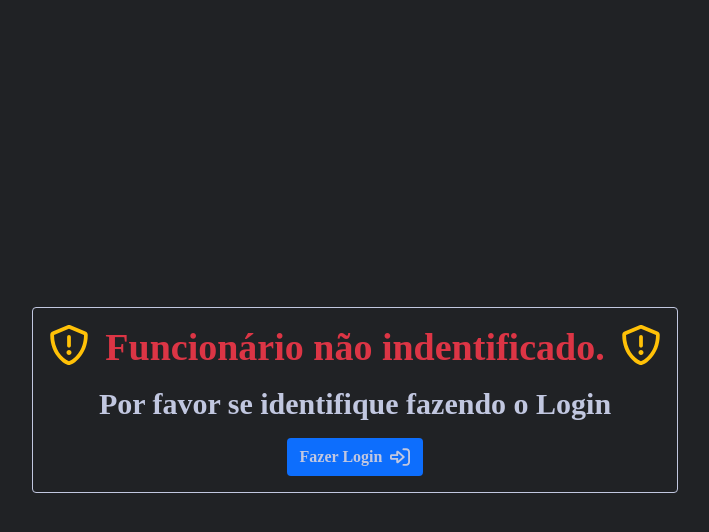
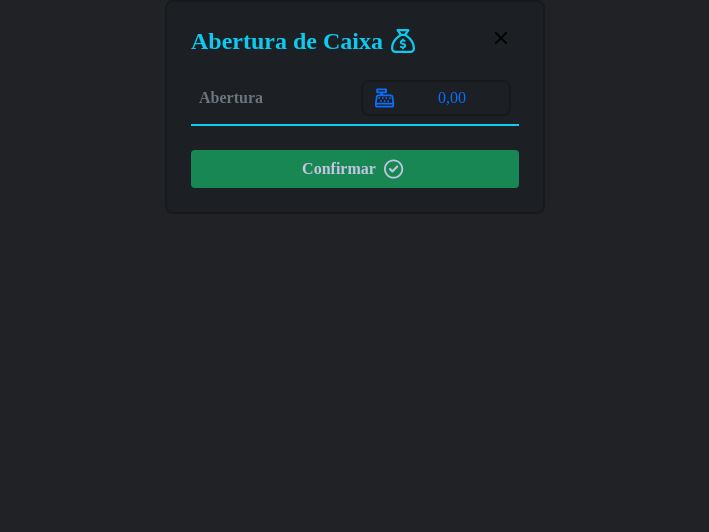
Before and after one commit to DouglasSuzukiDS/CashSystem, a React (Create React App) app in the folder Frontend/: page /opencash in a window 1280 px wide. Shown: the top 532 px of the page, without its empty margins (285-994 px from the left). Built offline with nearby package versions, Linux system fonts and the light colour scheme; a web font is replaced by a local one.

Commit message:
Create initial value and save in localstorage

```diff
--- a/Frontend/public/style.css
+++ b/Frontend/public/style.css
@@ -1158,6 +1158,39 @@ h4 {
   font-weight: bold;
 }
 
+#openCashModal .formsOpen {
+  width: 380px;
+  padding: 24px;
+  border: 2px solid var(--fb1);
+  border-radius: 8px;
+  background-color: var(--bs-dark);
+}
+#openCashModal .formsOpen h4 {
+  color: var(--bs-info);
+}
+#openCashModal .formsOpen h4:hover {
+  color: #31D2F2;
+}
+#openCashModal .formsOpen #closeOpenCash:hover {
+  cursor: pointer;
+  opacity: 0.5;
+}
+#openCashModal #openingCash {
+  background-color: transparent;
+  outline: none;
+  border: 0;
+  max-width: 90px;
+}
+#openCashModal #openingCash::-moz-placeholder {
+  color: var(--bs-primary);
+}
+#openCashModal #openingCash:-ms-input-placeholder {
+  color: var(--bs-primary);
+}
+#openCashModal #openingCash::placeholder {
+  color: var(--bs-primary);
+}
+
 .forms {
   width: 380px;
   height: 420px;
@@ -1292,11 +1325,14 @@ select:hover {
   border-top-right-radius: 8px;
 }
 .containerSystem .sectionSystem .contentSystem {
-  background-color: var(--dark-blue);
-  opacity: 0.4;
+  background-color: rgba(8, 28, 101, 0.4);
   width: 100%;
   height: 400px;
   padding: 24px;
+}
+.containerSystem .sectionSystem .contentSystem #contentSystemStart {
+  width: 100%;
+  height: 100%;
 }
 .containerSystem .sectionSystem .footerSystem {
   border-bottom-left-radius: 8px;
--- a/Frontend/public/style.scss
+++ b/Frontend/public/style.scss
@@ -19,6 +19,7 @@
 
 @import '../src/Components/Invoicing/Invoice';
 @import '../src/Components/Closing/Closing';
+@import '../src/Components/OpenCash/OpenCash';
 
 @import '../src/pages/RegisterUser/RegisterUser';
 @import '../src/pages/Login/Login';
--- a/Frontend/src/Components/Closing/Closing.jsx
+++ b/Frontend/src/Components/Closing/Closing.jsx
@@ -13,40 +13,7 @@ import { useEffect } from 'react'
 import XMark from '../../assets/Icons/XMark'
 
 
-// Values Brute
-let opening = 37.80
-let money = 258
-let pix = 27
 
-let debitCard = 34.50
-let creditCard = 13.30
-
-// Tax Card
-let taxDebit = ((debitCard * 1.99) / 100).toFixed(2)
-let taxCredit = ((creditCard * 4.74) / 100).toFixed(2)
-// console.log(`Taxa Débito: ${taxDebit}`)
-// console.log(`Taxa Crédito: ${taxCredit}`)
-
-let debitCardFinal = debitCard - taxDebit // 33,81
-let creditCardFinal = creditCard - taxCredit // 12,67
-// console.log(`Débito sem a Taxa: ${debitCardFinal}`)
-// console.log(`Crédito sem a Taxa: ${creditCardFinal}`)
-
-// Values Final
-
-let openingPix = opening + pix // 285
-console.log(`Din + Pix: ${openingPix}`)
-
-let amountCards = (debitCardFinal + creditCardFinal) //  46,48
-// console.log(`Valor Total em Cartões: ${amountCards}`)
-
-let amount = (openingPix + amountCards).toFixed(2) // 331,48
-// console.log(`Total: ${amount}`)
-
-// Values Money
-let amountMoney = money - opening
-let amountBank = pix + amountCards
-let amountValue = amountMoney + amountBank
 
 /*  Blocked Keys
    F1 => Help
@@ -79,8 +46,43 @@ const closeFormDay = () => {
    close.style.display = 'flex' ? close.style.display = 'none' : close.style.display = 'flex'
 }
 
-export default function Closing() {
+export default function Closing(props) {
    const navigate = useNavigate()
+
+   // Values Brute
+let opening = 37.80
+let money = 258
+let pix = 27
+
+let debitCard = 34.50
+let creditCard = 13.30
+
+// Tax Card
+let taxDebit = ((debitCard * 1.99) / 100).toFixed(2)
+let taxCredit = ((creditCard * 4.74) / 100).toFixed(2)
+// console.log(`Taxa Débito: ${taxDebit}`)
+// console.log(`Taxa Crédito: ${taxCredit}`)
+
+let debitCardFinal = debitCard - taxDebit // 33,81
+let creditCardFinal = creditCard - taxCredit // 12,67
+// console.log(`Débito sem a Taxa: ${debitCardFinal}`)
+// console.log(`Crédito sem a Taxa: ${creditCardFinal}`)
+
+// Values Final
+
+let openingPix = opening + pix // 285
+// console.log(`Din + Pix: ${openingPix}`)
+
+let amountCards = (debitCardFinal + creditCardFinal) //  46,48
+// console.log(`Valor Total em Cartões: ${amountCards}`)
+
+let amount = (openingPix + amountCards).toFixed(2) // 331,48
+// console.log(`Total: ${amount}`)
+
+// Values Money
+let amountMoney = money - opening
+let amountBank = pix + amountCards
+let amountValue = amountMoney + amountBank
 
    useEffect(() => {
       window.addEventListener('keydown', (event) => {
@@ -107,7 +109,7 @@ export default function Closing() {
                   <div id='closeElementFormDay'>
                      <XMark w='24' h='24'
                         className=''
-                        onClick={closeFormDay}
+                        onClick={props.close}
                      />
                   </div>
                </h4>
@@ -119,7 +121,8 @@ export default function Closing() {
                      <CashRegister w='24' h='24' fill='var(--bs-primary)' className='mr-1' />
                      <p className='inputTF text-primary'>
                         {/* 0,00 */}
-                        {opening.toFixed(2)}
+                        {/* {opening.toFixed(2)} */}
+                        { props.openCashValue }
                      </p>
                   </div>
                </div>
--- /dev/null
+++ b/Frontend/src/Components/OpenCash/OpenCash.jsx
@@ -0,0 +1,76 @@
+/* eslint-disable no-unused-expressions */
+import { redirect, useNavigate } from "react-router-dom";
+import CashRegister from "../../assets/Icons/CashRegister";
+import CircleCheck from "../../assets/Icons/CircleCheck";
+import SackDollar from "../../assets/Icons/SackDollar";
+import XMark from "../../assets/Icons/XMark";
+
+export default function OpenCash(props) {
+   // localStorage.removeItem('openCashValue')
+
+   const navigate = useNavigate()
+
+   const openCashValue = () => {
+      let openingCash = parseFloat(document.querySelector('#openingCash').value).toFixed(2)
+
+      //const alertMsgCash = alert('Insira o valor correto')
+
+      function lc(){
+         // localStorage.removeItem('openCashValue')
+         localStorage.removeItem('openCashValue')
+         localStorage.setItem('openCashValue', openingCash)
+         navigate('/')
+         let modal = document.querySelector('#openCashModal')
+         modal.classList.remove('flex')
+         modal.classList.add('none')
+         console.log(modal)
+      }
+
+      //eslint-disable-next-line no-restricted-globals
+      confirm(`Confirmar Valor: ${openingCash}`) ?
+       lc() : alert('5555')
+   }
+
+   return (
+      <main className="flex" id='openCashModal'>
+         <div className="formsOpen">
+
+            <form action='/' className="formOpenCash w-100 h-100 f column sbt" id='formOpenCash'>
+               <h4 className="f sbt pb-2">
+
+                  <div className="flex text-center">
+                     <h4 className='flex'>Abertura de Caixa</h4>
+                     <SackDollar w='24' h='24' fill='var(--bs-info)' className='ml-1' />
+                  </div>
+
+                  <div id='closeOpenCash' onClick={props.close}>
+                     <XMark w='24' h='24'
+                        className=''
+                     />
+                  </div>
+               </h4>
+
+               <div className="inputForm f aic sbt bb-info p-1"> {/* Abertura */}
+                  <p className='inputTF'>Abertura</p>
+
+                  <div className="openingValue borderForm flex inputValue">
+                     <CashRegister w='24' h='24' fill='var(--bs-primary)' className='mr-1' />
+                     <p className='inputTF text-primary'>
+                        <input type="text"
+                           className='text-primary pg3 text-center'
+                           id="openingCash" placeholder="0,00"/>
+                        {/* {opening.toFixed(2)} */}
+                     </p>
+                  </div>
+               </div>
+
+               <div className="flex btn btn-success mt-3" onClick={openCashValue}>
+                     Confirmar
+                     <CircleCheck w='24' h='24' fill='var(--text)' className='ml-1' />
+               </div>
+
+            </form>
+         </div>
+      </main>
+   )
+}
--- /dev/null
+++ b/Frontend/src/Components/OpenCash/_OpenCash.scss
@@ -0,0 +1,35 @@
+#openCashModal {
+   .formsOpen {
+      width: 380px;
+      // height: 420px;
+      padding: 24px;
+      border: 2px solid var(--fb1);
+      border-radius: 8px;
+      background-color: var(--bs-dark);
+
+      h4 {
+         color: var(--bs-info);
+
+         &:hover {
+            color: #31D2F2;
+         }
+      }
+
+      #closeOpenCash:hover {
+         cursor: pointer;
+         opacity: 0.5;
+      }
+   }
+
+   #openingCash {
+      background-color: transparent;
+      outline: none;
+      border: 0;
+      max-width: 90px;
+
+      &::placeholder {
+         color: var(--bs-primary);
+      }
+   }
+
+}
--- a/Frontend/src/pages/OpenSystem/OpenSystem.jsx
+++ b/Frontend/src/pages/OpenSystem/OpenSystem.jsx
@@ -9,18 +9,30 @@ import Signature from "../../assets/Icons/Signature";
 import TrashCan from "../../assets/Icons/TrashCan";
 import Closing from "../../Components/Closing/Closing";
 import Invoicing from "../../Components/Invoicing/Invoice";
+import OpenCash from "../../Components/OpenCash/OpenCash";
 
 
 // let employeerName = document.querySelector('#employeerName')
+
+
+
+const startJob = () => {
+   // alert(`Valor do localstorage: ${openCashValue}`)
+   const contentSystemStart = document.querySelector('#contentSystemStart')
+   contentSystemStart.classList.toggle('flex')
+   let openCashValue = localStorage.getItem('openCashValue')
+}
 
 const closingCash = () => {
    let infosSystemClose = document.querySelector('.infosSystemClose')
 
    infosSystemClose.classList === 'flex' ?
       infosSystemClose.classList.toggle('none') : infosSystemClose.classList.toggle('flex')
+
+   localStorage.getItem('openCashValue')
 }
 
-export default function OpenSystem() {
+export default function OpenSystem(props) {
    useEffect(() => {
       window.addEventListener('keydown', (event) => {
          if (event.keyCode === 123) { // F12
@@ -30,14 +42,18 @@ export default function OpenSystem() {
       })
    }, [])
 
+   useEffect(() => {
+      localStorage.getItem('openCashValue')
+   }, [])
+
    return (
-      <main className="containerSystem flex p-3 border">
+      <main className="containerSystem flex p-3">
          <div className="infosSystemClose none">
-            <Closing />
+            <Closing close={ closingCash } openCashValue={ localStorage.getItem('openCashValue') }/>
          </div>
 
-         <div className="infosSystemInvoicinf none">
-            <Invoicing />
+         <div className="infosSystemInvoicing none">
+            <Invoicing close={ closingCash } />
          </div>
 
          <section className="sectionSystem">
@@ -54,15 +70,17 @@ export default function OpenSystem() {
                <div className="openSystem flex">
                   <Gears w='24' h='24' fill='var(--bs-secondary)' className='notAllowed' />
 
-                  <button className="btn btn-primary ml-2 border">
+                  <button className="btn btn-primary ml-2 border" onClick={ startJob }>
                      Abrir Caixa
                      <CashRegister w='24' h='24' fill='var(--text)' className='ml-1 text-color' />
                   </button>
                </div>
             </header>
 
-            <div className="contentSystem">
-               {/* ContentSystem */}
+            <div className="contentSystem flex" id="contentSystem">
+               <div className="none" id="contentSystemStart">
+                  <OpenCash close={ startJob }  />
+               </div>
             </div>
 
             <footer className="footerSystem flex sbt">
--- a/Frontend/src/routes/routes.jsx
+++ b/Frontend/src/routes/routes.jsx
@@ -1,6 +1,7 @@
 import { BrowserRouter, Routes, Route } from "react-router-dom";
 import Closing from "../Components/Closing/Closing";
 import Invoicing from "../Components/Invoicing/Invoice";
+import OpenCash from "../Components/OpenCash/OpenCash";
 
 import Error from "../pages/Error/Error";
 import Login from "../pages/Login/Login";
@@ -14,6 +15,7 @@ export default function RoutesApp() {
          <BrowserRouter>
             <Routes>
                <Route path='/' element={ <OpenSystem /> } />
+               <Route path='/opencash' element={ <OpenCash /> } />
                <Route path='/closing' element={ <Closing /> } />
                <Route path='/invoicing' element={ <Invoicing /> }/>
                <Route path='/login' element={ <Login /> }/>
```
Also changed, not shown: Frontend/src/pages/OpenSystem/_OpenSystem.scss (+7 -2 lines), Frontend/src/scss/_tipography.scss (line endings or trailing spaces), 1 other file (tests, documents, lock files or other folders).
